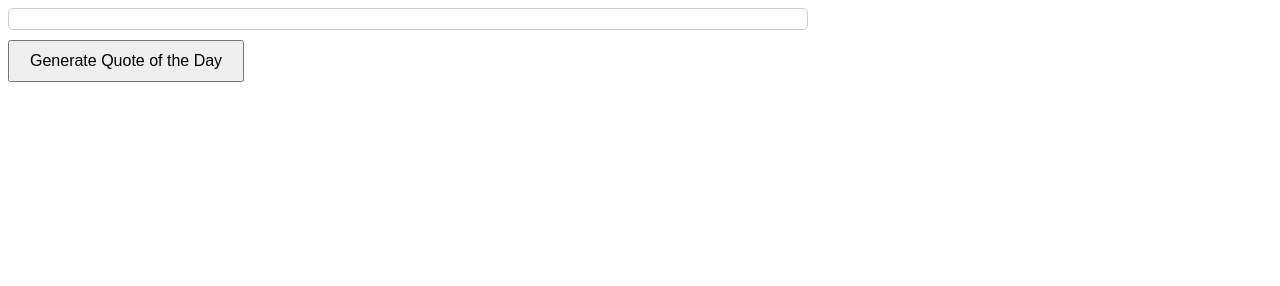
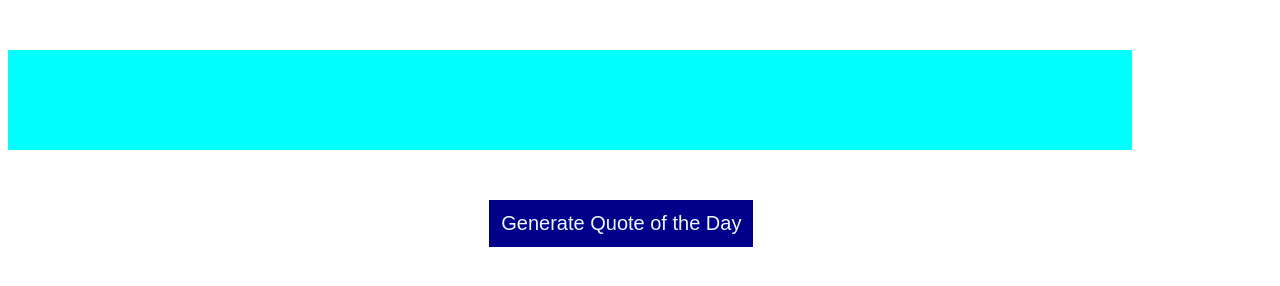
Before and after one commit to Ilakiab08/randomquote, a plain HTML site: page index.html in a window 1280 px wide. Drawn offline with Linux system fonts and the light colour scheme.

Commit message:
small changes in css

```diff
--- a/index.html
+++ b/index.html
@@ -7,11 +7,13 @@
   <link rel="stylesheet" href="styles.css">
 </head>
 <body>
+  <div class="container">
   <div class="quote-container" id="quoteContainer">
     <div class="quote" id="quoteOfTheDay"></div>
   </div>
 
-  <button onclick="generateRandomQuote()">Generate Quote of the Day</button>
+  <button class="generate_button" onclick="generateRandomQuote()">Generate Quote of the Day</button>
+</div>
 
   <script src="main.js"></script>
 </body>
--- a/styles.css
+++ b/styles.css
@@ -1,23 +1,35 @@
-body {
-    font-family: Arial, sans-serif;
-  }
 
-  .quote-container {
-    max-width: 800px;
-    max-height:600px;
-    margin:200px,0;
 
-  }
+body{
+  height:80%;
+  width:80%;
 
-  .quote {
-    padding: 10px;
-    border: 1px solid #ccc;
-    border-radius: 5px;
-    margin-bottom: 10px;
-  }
 
-  button {
-    padding: 10px 20px;
-    font-size: 16px;
-    cursor: pointer;
-  }
+}
+
+.container{
+  border-radius: 40px;
+
+}
+
+
+.quote-container{
+  height:80%;
+  width:100%;
+  margin-top:50px;
+  margin-bottom:50px;
+  padding:50px;
+  background-color:aqua;
+
+}
+
+.generate_button{
+background-color: darkblue;
+color:aliceblue;
+border:2px,solid,darkblue;
+padding:10px;
+cursor:pointer;
+font-size:20px;
+margin-left:47%;
+transition-duration: 3000ms;
+}
```
